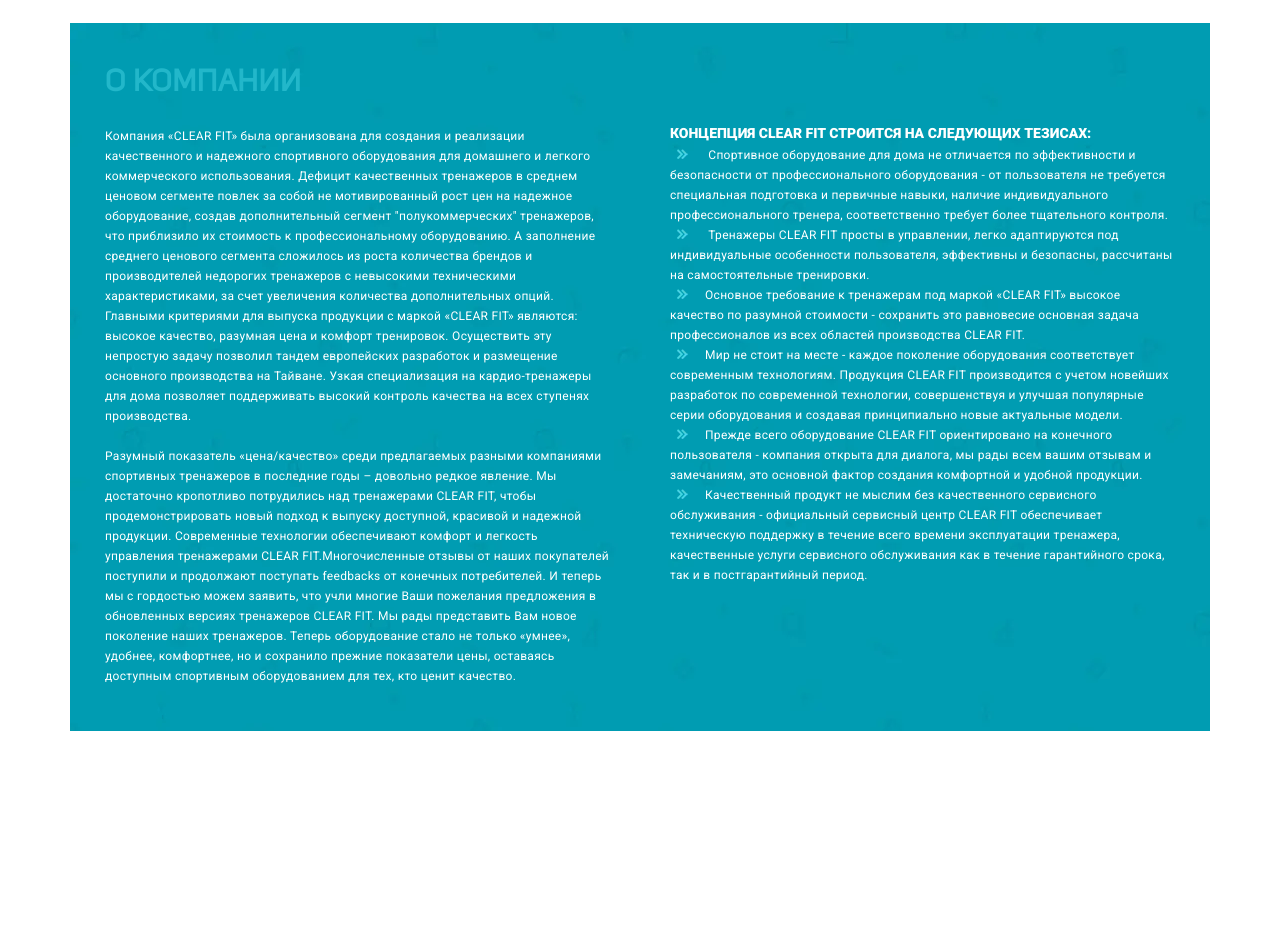
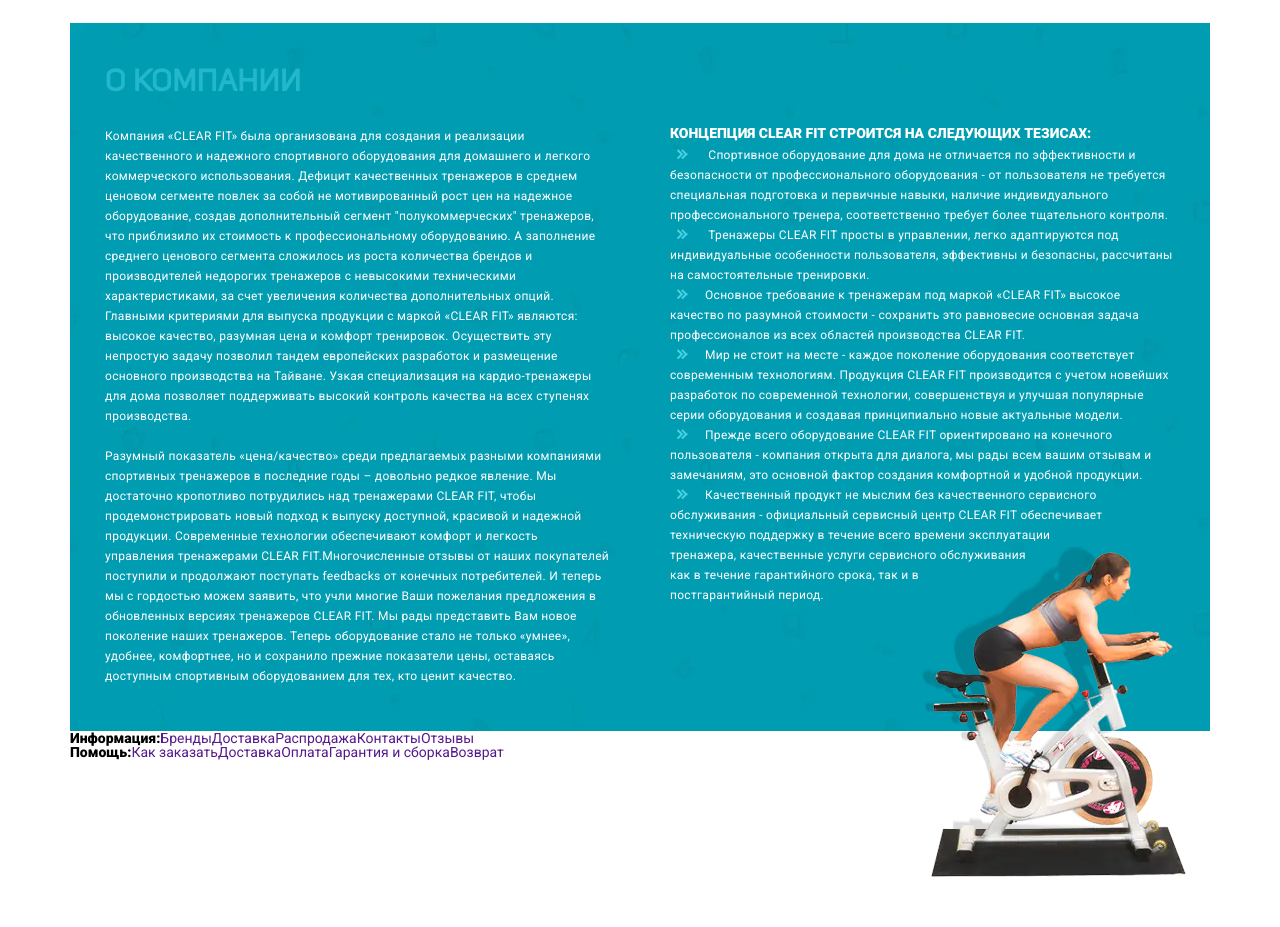
Before and after one commit to yakashmanaft/logo, a website: page FLS-internet-magazin/index.html in a window 1280 px wide. Shown: the part 1760-2687 px from the top of the page. Before the commit the page ends 2491 px from the top, so only its background shows below. Drawn offline with Linux system fonts and the light colour scheme; files whose address does not match are found by name.

Commit message:
утка продвинулись к подвалу первой страницы

```diff
--- a/#src/scss/home.scss
+++ b/#src/scss/home.scss
@@ -262,7 +262,8 @@
     }
     &__body {
         padding: 45px 35px;
-        background: url('../img/bg_text.jpg') 0 0 no-repeat;
+        background: url('../img/bg_text.jpg') 0 0 repeat;
+
     }
     &__title {
         color: #22b7ca;
@@ -281,6 +282,7 @@
         flex: 0 1 50%;
         padding: 0px 30px;
         color: #ffffff;
+        position: relative;
         p {
             font-size: 12px;
             line-height: 20px;
@@ -311,6 +313,11 @@
             }
         }
     }
+    &__image {
+        position: absolute;
+        right: -100px;
+        bottom: -310px;
+    }
 }
 
 //====================================================================================================
--- a/#src/scss/style.scss
+++ b/#src/scss/style.scss
@@ -168,6 +168,10 @@
 	}
 
 	&__text {
+
+	}
+
+	&__info-menu {
 
 	}
 }
@@ -987,10 +991,30 @@
 }
 .side-title {
 }
-.reviews-side__items {
+
+//======================================================================================================
+
+.info-menu {
+	&__container {
+
+	}
+	&__body {
+		display: inline-block;
+	}
+	&__line {
+		display: flex;
+		align-items: center;
+	}
+	&__label {
+		font-weight: 900;
+	}
+	&__list {
+		display: flex;
+		align-items: center;
+	}
+	&__link {
+
+	}
 }
 
-
-
-
 //</ОСНОВНОЙ БЛОК>====================================================================================================
--- a/FLS-internet-magazin/index.html
+++ b/FLS-internet-magazin/index.html
@@ -1,5 +1,5 @@
 <!-- https://www.youtube.com/watch?v=uAZsdUtausg
-	1:54:27
+	2:08:14
 -->
 <!DOCTYPE html>
 <html lang="ru">
@@ -1200,17 +1200,78 @@
 										<li>Качественный продукт не мыслим без качественного
 											сервисного обслуживания - официальный сервисный
 											центр CLEAR FIT обеспечивает техническую поддержку
-											в течение всего времени эксплуатации тренажера,
-											качественные услуги сервисного обслуживания
+											в течение всего времени эксплуатации <br> тренажера,
+											качественные услуги сервисного обслуживания <br>
 											как в течение гарантийного срока, так и в
-											постгарантийный период.
+											<br>постгарантийный период.
 										</li>
 									</ul>
+									<div class="text-block__image">
+										<picture><source srcset="img/bike.webp" type="image/webp"><img src="img/bike.png" alt=""></picture>
+									</div>
 								</div>
 							</div>
 						</div>
 					</div>
 				</section>
+				<div class="page__info-menu info-menu">
+					<div class="info-menu__container _container">
+						<div class="info-menu__body">
+							<div class="info-menu__line">
+								<div class="info-menu__label">Информация:</div>
+								<ul class="info-menu__list">
+									<li>
+										<a href="" class="info-menu__link">Бренды</a>
+									</li>
+									<li>
+										<a href="" class="info-menu__link">Доставка</a>
+									</li>
+									<li>
+										<a href="" class="info-menu__link">Распродажа</a>
+									</li>
+									<li>
+										<a href="" class="info-menu__link">Контакты</a>
+									</li>
+									<li>
+										<a href="" class="info-menu__link">Отзывы</a>
+									</li>
+								</ul>
+							</div>
+							<div class="info-menu__line">
+								<div class="info-menu__label">Помощь:</div>
+								<ul class="info-menu__list">
+									<li>
+										<a href="" class="info-menu__link">Как заказать</a>
+									</li>
+									<li>
+										<a href="" class="info-menu__link">Доставка</a>
+									</li>
+									<li>
+										<a href="" class="info-menu__link">Оплата</a>
+									</li>
+									<li>
+										<a href="" class="info-menu__link">Гарантия и сборка</a>
+									</li>
+									<li>
+										<a href="" class="info-menu__link">Возврат</a>
+									</li>
+								</ul>
+							</div>
+						</div>
+					</div>
+				</div>
+				<br>
+				<br>
+				<br>
+				<br>
+				<br>
+				<br>
+				<br>
+				<br>
+				<br>
+				<br>
+				<br>
+				<br>
 			</main>
 			<footer class="footer">
 	<div class="footer__content _container">
```
Also changed, not shown: #src/index.html (+65 -4 lines), FLS-internet-magazin/css/style.css, FLS-internet-magazin/css/style.min.css.
